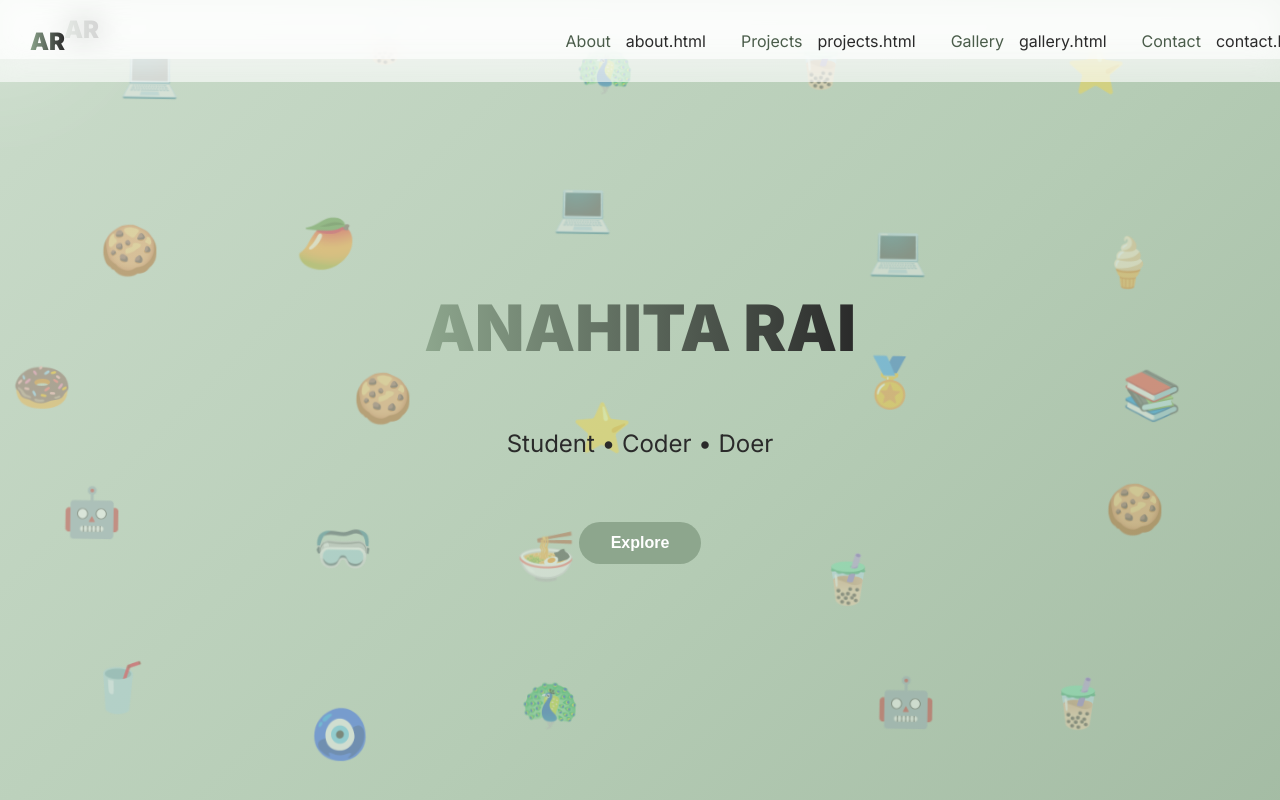
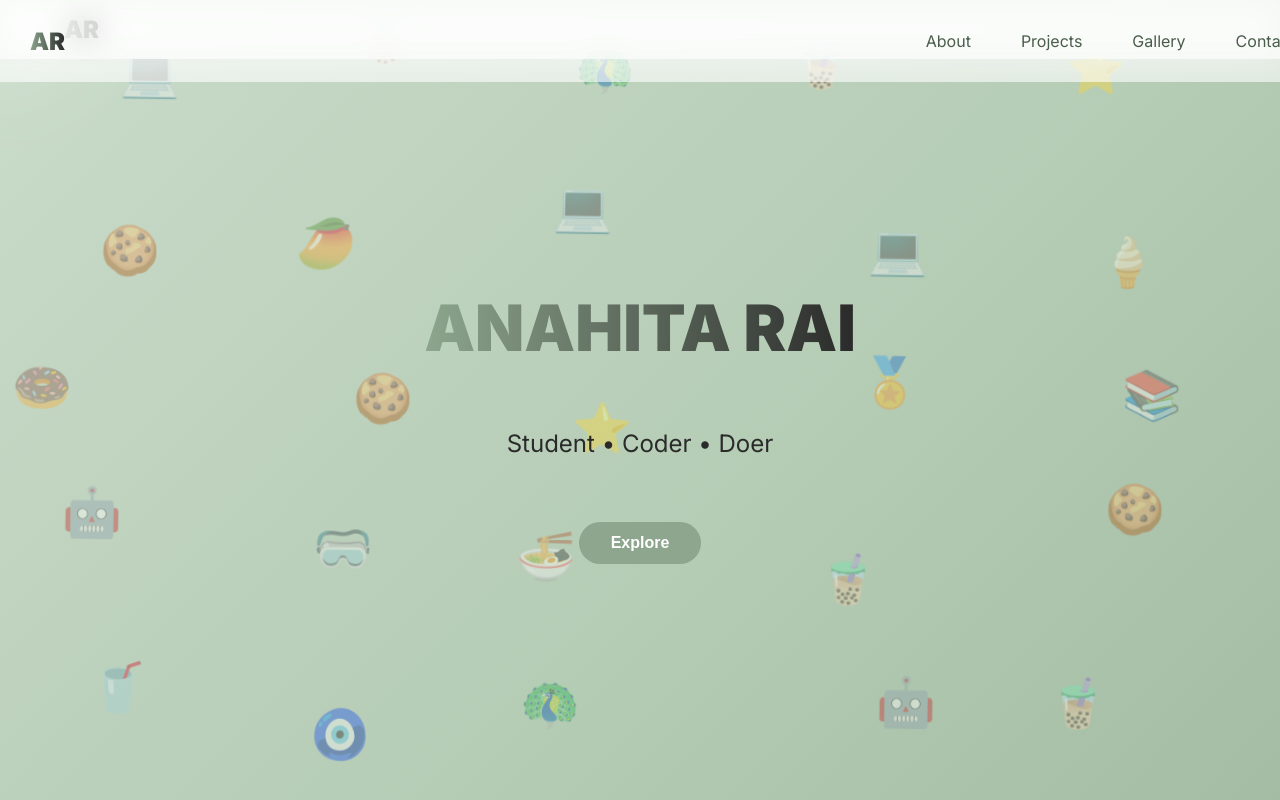
Before and after one commit to CodingBoss12/AnahitaRai, a plain HTML site: page index.html in a window 1280 px wide. Drawn offline with Linux system fonts and the light colour scheme.

Commit message:
your message

```diff
--- a/index.html
+++ b/index.html
@@ -390,10 +390,10 @@
         <div class="logo">AR</div>
         <div class="hamburger">☰</div>
         <ul class="nav-links">
-            <li><a href="#about">About</a>about.html</li>
-            <li><a href="#projects">Projects</a>projects.html</li>
-            <li><a href="#gallery">Gallery</a>gallery.html</li>
-            <li><a href="#contact">Contact</a>contact.html</li>
+            <li><a href="about.html">About</a></li>
+            <li><a href="projects.html">Projects</a></li>
+            <li><a href="gallery.html">Gallery</a></li>
+            <li><a href="contact.html">Contact</a></li>
         </ul>
       </nav>
 
```
